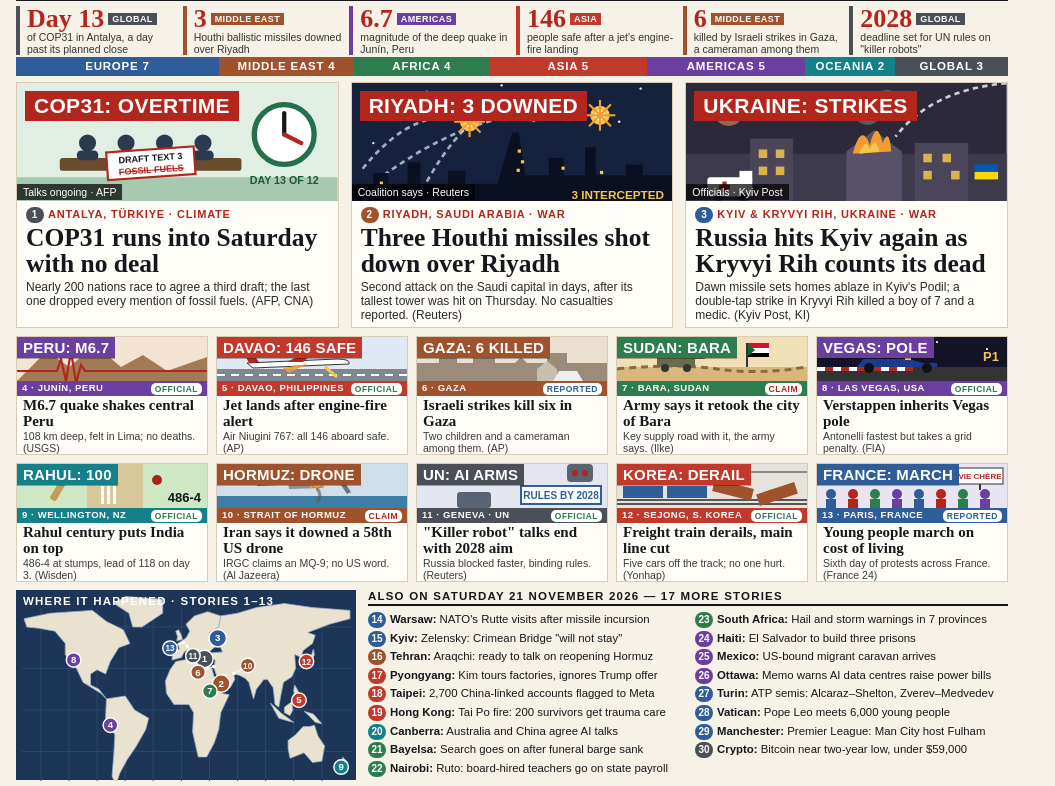
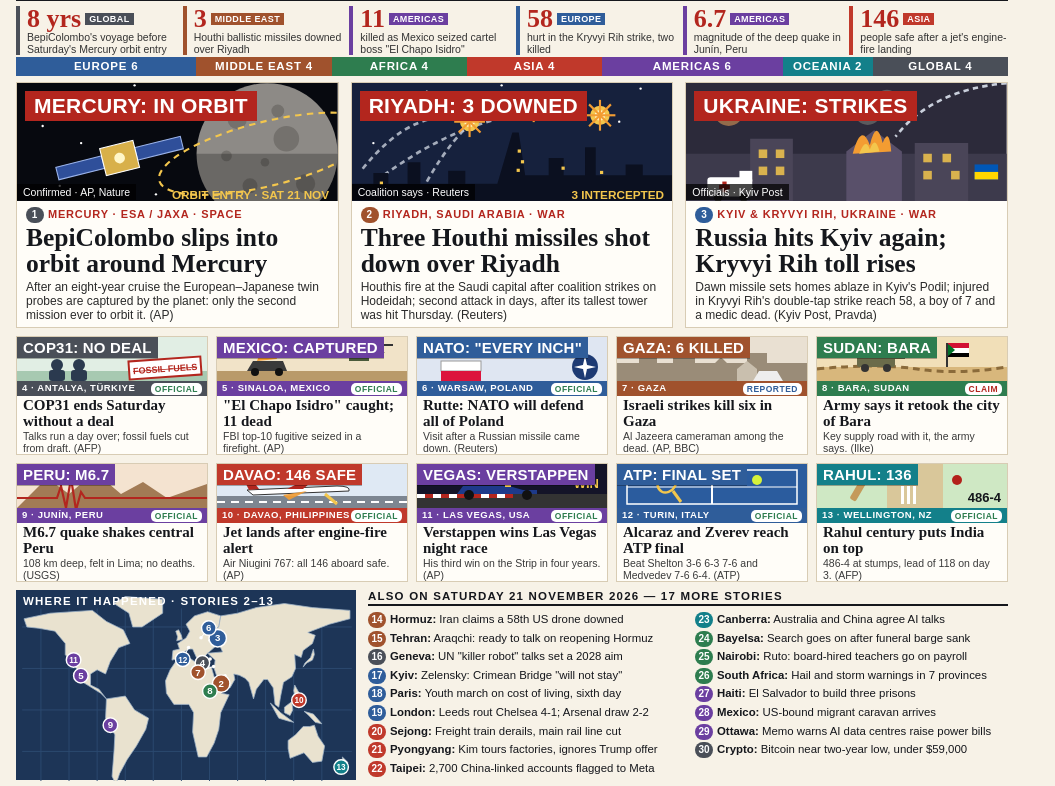
Before and after one commit to snavvansa/world-news-21nov, a plain HTML site: page page/index.html in a window 1280 px wide. Shown: the part 136-922 px from the top of the page, without its empty margins (0-1055 px from the left). Drawn offline with Linux system fonts and the light colour scheme.

Commit message:
Final edition: confirmed results of 21 Nov (BepiColombo in orbit, Vegas GP, ATP semis, El Chapo Isidro capture)

```diff
--- a/page/art.js
+++ b/page/art.js
@@ -52,7 +52,53 @@ const ART = {
     <circle cx="30" cy="111" r="4" fill="#222"/><circle cx="54" cy="111" r="4" fill="#222"/>
     <rect x="270" y="80" width="22" height="14" fill="#0057b7"/><rect x="270" y="87" width="22" height="7" fill="#ffd700"/>`),
 
+  // BepiColombo: the stacked craft on a dashed capture orbit around a big cratered Mercury.
+  mercury: (w, h) => svg(w, h, '0 0 300 118', `
+    <rect width="300" height="118" fill="#07090f"/>
+    ${stars([[14, 14], [40, 100], [90, 20], [130, 108], [60, 60], [24, 44], [110, 6]])}
+    <circle cx="234" cy="70" r="66" fill="#8d8a86"/>
+    ${[[206, 38, 9], [252, 56, 12], [218, 100, 7], [270, 98, 9], [196, 72, 5], [244, 30, 6], [232, 78, 4]].map(([x, y, r]) => `<circle cx="${x}" cy="${y}" r="${r}" fill="#74716d"/>`).join('')}
+    <path d="M168 70 a66 66 0 0 0 132 0" fill="#000" opacity=".25"/>
+    <ellipse cx="234" cy="70" rx="104" ry="30" fill="none" stroke="#f3c64d" stroke-width="2" stroke-dasharray="6 5" transform="rotate(-14 234 70)"/>
+    <g transform="translate(96 74) rotate(-14)">
+      <rect x="-60" y="-6" width="44" height="12" fill="#2f4f9a" stroke="#9ab3ea" stroke-width="1"/>
+      <rect x="16" y="-6" width="44" height="12" fill="#2f4f9a" stroke="#9ab3ea" stroke-width="1"/>
+      <rect x="-16" y="-13" width="32" height="26" fill="#d8b04a" stroke="#fff" stroke-width="1"/>
+      <circle cx="0" cy="0" r="5" fill="#fff6c9"/>
+    </g>
+    ${T(292, 112, 11, '#f3c64d', 'ORBIT ENTRY · SAT 21 NOV', 'end')}`),
+
   // ---------- card banners (190 x 44) ----------
+  copc: (w, h) => svg(w, h, '0 0 190 44', `
+    <rect width="190" height="44" fill="#e1eee4"/>
+    <rect y="34" width="190" height="10" fill="#a7c9b1"/>
+    <rect x="112" y="22" width="72" height="18" fill="#fff" stroke="#b3261e" stroke-width="2" transform="rotate(-4 148 31)"/>
+    <text x="148" y="35" font-size="9" font-weight="700" fill="#b3261e" text-anchor="middle" font-family="Liberation Sans" text-decoration="line-through" transform="rotate(-4 148 31)">FOSSIL FUELS</text>
+    <circle cx="170" cy="36" r="0" fill="none"/>
+    ${[40, 62].map(x => `<circle cx="${x}" cy="28" r="6" fill="#2b3a4f"/><rect x="${x - 8}" y="33" width="16" height="11" rx="3" fill="#2b3a4f"/>`).join('')}`),
+
+  cartel: (w, h) => svg(w, h, '0 0 190 44', `
+    <rect width="190" height="44" fill="#f1e3c8"/>
+    <rect y="34" width="190" height="10" fill="#b99a6a"/>
+    <path d="M30 34 h40 l-4 -10 h-30 Z" fill="#3a3a3a"/><circle cx="38" cy="35" r="4" fill="#111"/><circle cx="62" cy="35" r="4" fill="#111"/>
+    <path d="M40 24 q6 -18 12 -4 q4 -12 8 2" fill="#f39c32"/><circle cx="56" cy="10" r="7" fill="#777" opacity=".7"/>
+    <path d="M120 10 h40 l8 6 h-56 Z" fill="#4a5a3a"/><line x1="108" y1="8" x2="176" y2="8" stroke="#333" stroke-width="2"/>
+    <rect x="132" y="16" width="20" height="8" fill="#4a5a3a"/>`),
+
+  nato: (w, h) => svg(w, h, '0 0 190 44', `
+    <rect width="190" height="44" fill="#dfe6f2"/>
+    <rect x="24" y="24" width="40" height="10" fill="#fff" stroke="#999"/><rect x="24" y="34" width="40" height="10" fill="#dc143c"/>
+    <circle cx="168" cy="30" r="13" fill="#1d3a73"/>
+    <path d="M168 19 L170.5 30 L168 41 L165.5 30 Z M157 30 L168 27.5 L179 30 L168 32.5 Z" fill="#fff"/>`),
+
+  tennis: (w, h) => svg(w, h, '0 0 190 44', `
+    <rect width="190" height="44" fill="#2b5c9e"/>
+    <rect x="10" y="6" width="170" height="34" fill="none" stroke="#fff" stroke-width="1.5"/>
+    <line x1="95" y1="6" x2="95" y2="40" stroke="#fff" stroke-width="2"/>
+    <line x1="10" y1="23" x2="180" y2="23" stroke="#fff" stroke-width="1"/>
+    <circle cx="140" cy="16" r="5" fill="#d6f23a"/>
+    <ellipse cx="50" cy="18" rx="9" ry="11" fill="none" stroke="#f3c64d" stroke-width="2.5" transform="rotate(30 50 18)"/><line x1="56" y1="27" x2="64" y2="38" stroke="#f3c64d" stroke-width="3"/>`),
+
   quake: (w, h) => svg(w, h, '0 0 190 44', `
     <rect width="190" height="44" fill="#f4e3d0"/>
     <path d="M0 44 L30 14 L52 30 L78 8 L104 30 L126 18 L150 34 L190 20 V44 Z" fill="#a27b55"/>
@@ -92,7 +138,7 @@ const ART = {
     ${[0, 16, 32, 48, 64, 80].map(x => `<rect x="${x}" y="30" width="8" height="4" fill="#fff"/><rect x="${x + 8}" y="30" width="8" height="4" fill="#b3261e"/>`).join('')}
     <path d="M40 30 l6 -8 h46 l14 4 h14 v4 Z" fill="#1e3a8a"/><rect x="88" y="17" width="6" height="6" fill="#f3c64d"/>
     <circle cx="52" cy="31" r="5" fill="#111"/><circle cx="110" cy="31" r="5" fill="#111"/>
-    ${T(182, 24, 13, '#f3c64d', 'P1', 'end')}`),
+    ${T(182, 24, 13, '#f3c64d', 'WIN', 'end')}`),
 
   cricket: (w, h) => svg(w, h, '0 0 190 44', `
     <rect width="190" height="44" fill="#cfe8c4"/>
--- a/page/data.js
+++ b/page/data.js
@@ -1,67 +1,68 @@
-// The day's stories. Every one happened, or was first reported, on Saturday 21 November 2026.
+// The day's stories — final edition, written after Saturday 21 November 2026 had ended everywhere.
+// Every one happened, or was first reported, on that day in at least one time zone.
 // region: EU Europe · ME Middle East · AF Africa · AS Asia · AM Americas · OC Oceania · GL Global
-// src is who said it; status tells the reader how firm it is (official / reported / claim).
+// status tells the reader how firm it is (official / reported / claim).
 
 const EDITION = {
-  kicker: 'THE WORLD IN ONE DAY',
+  kicker: 'THE WORLD IN ONE DAY · FINAL EDITION',
   date: 'Saturday 21 November 2026',
-  deck: 'COP31 talks run into Saturday · Three missiles downed over Riyadh · Russia strikes Kyiv again',
+  deck: 'BepiColombo enters Mercury orbit · Three missiles downed over Riyadh · Mexico captures "El Chapo Isidro"',
 };
 
 const NUMS = [
-  ['Day 13', 'GL', 'of COP31 in Antalya, a day past its planned close'],
+  ['8 yrs', 'GL', 'BepiColombo\'s voyage before Saturday\'s Mercury orbit entry'],
   ['3', 'ME', 'Houthi ballistic missiles downed over Riyadh'],
+  ['11', 'AM', 'killed as Mexico seized cartel boss "El Chapo Isidro"'],
+  ['58', 'EU', 'hurt in the Kryvyi Rih strike, two killed'],
   ['6.7', 'AM', 'magnitude of the deep quake in Junín, Peru'],
   ['146', 'AS', 'people safe after a jet\'s engine-fire landing'],
-  ['6', 'ME', 'killed by Israeli strikes in Gaza, a cameraman among them'],
-  ['2028', 'GL', 'deadline set for UN rules on "killer robots"'],
 ];
 
 const LEADS = [
-  { region: 'GL', place: 'ANTALYA, TÜRKIYE · CLIMATE', art: 'cop', at: [30.7, 36.9, -6, 0], tag: 'COP31: OVERTIME', status: 'Talks ongoing · AFP',
-    h: 'COP31 runs into Saturday with no deal',
-    p: 'Nearly 200 nations race to agree a third draft; the last one dropped every mention of fossil fuels. (AFP, CNA)' },
+  { region: 'GL', place: 'MERCURY · ESA / JAXA · SPACE', art: 'mercury', tag: 'MERCURY: IN ORBIT', status: 'Confirmed · AP, Nature',
+    h: 'BepiColombo slips into orbit around Mercury',
+    p: 'After an eight-year cruise the European–Japanese twin probes are captured by the planet: only the second mission ever to orbit it. (AP)' },
   { region: 'ME', place: 'RIYADH, SAUDI ARABIA · WAR', art: 'riyadh', at: [46.7, 24.7, -4, 8], tag: 'RIYADH: 3 DOWNED', status: 'Coalition says · Reuters',
     h: 'Three Houthi missiles shot down over Riyadh',
-    p: 'Second attack on the Saudi capital in days, after its tallest tower was hit on Thursday. No casualties reported. (Reuters)' },
+    p: 'Houthis fire at the Saudi capital after coalition strikes on Hodeidah; second attack in days, after its tallest tower was hit Thursday. (Reuters)' },
   { region: 'EU', place: 'KYIV & KRYVYI RIH, UKRAINE · WAR', art: 'kyiv', at: [30.5, 50.5, 8, -2], tag: 'UKRAINE: STRIKES', status: 'Officials · Kyiv Post',
-    h: 'Russia hits Kyiv again as Kryvyi Rih counts its dead',
-    p: 'Dawn missile sets homes ablaze in Kyiv\'s Podil; a double-tap strike in Kryvyi Rih killed a boy of 7 and a medic. (Kyiv Post, KI)' },
+    h: 'Russia hits Kyiv again; Kryvyi Rih toll rises',
+    p: 'Dawn missile sets homes ablaze in Kyiv\'s Podil; injured in Kryvyi Rih\'s double-tap strike reach 58, a boy of 7 and a medic dead. (Kyiv Post, Pravda)' },
 ];
 
 const CARDS = [
+  { region: 'GL', place: 'ANTALYA, TÜRKIYE', art: 'copc', tag: 'COP31: NO DEAL', at: [30.7, 36.9, -8, 4], h: 'COP31 ends Saturday without a deal', p: 'Talks run a day over; fossil fuels cut from draft. (AFP)', status: 'official' },
+  { region: 'AM', place: 'SINALOA, MEXICO', art: 'cartel', tag: 'MEXICO: CAPTURED', at: [-107.4, 24.8], h: '"El Chapo Isidro" caught; 11 dead', p: 'FBI top-10 fugitive seized in a firefight. (AP)', status: 'official' },
+  { region: 'EU', place: 'WARSAW, POLAND', art: 'nato', tag: 'NATO: "EVERY INCH"', at: [21.0, 52.2, 8, -10], h: 'Rutte: NATO will defend all of Poland', p: 'Visit after a Russian missile came down. (Reuters)', status: 'official' },
+  { region: 'ME', place: 'GAZA', art: 'gaza', tag: 'GAZA: 6 KILLED', at: [34.4, 31.5, -16, 6], h: 'Israeli strikes kill six in Gaza', p: 'Al Jazeera cameraman among the dead. (AP, BBC)', status: 'reported' },
+  { region: 'AF', place: 'BARA, SUDAN', art: 'sudan', tag: 'SUDAN: BARA', at: [30.4, 13.6], h: 'Army says it retook the city of Bara', p: 'Key supply road with it, the army says. (Ilke)', status: 'claim' },
   { region: 'AM', place: 'JUNÍN, PERU', art: 'quake', tag: 'PERU: M6.7', at: [-75.8, -11.0], h: 'M6.7 quake shakes central Peru', p: '108 km deep, felt in Lima; no deaths. (USGS)', status: 'official' },
   { region: 'AS', place: 'DAVAO, PHILIPPINES', art: 'plane', tag: 'DAVAO: 146 SAFE', at: [125.6, 7.1], h: 'Jet lands after engine-fire alert', p: 'Air Niugini 767: all 146 aboard safe. (AP)', status: 'official' },
-  { region: 'ME', place: 'GAZA', art: 'gaza', tag: 'GAZA: 6 KILLED', at: [34.4, 31.5, -16, 6], h: 'Israeli strikes kill six in Gaza', p: 'Two children and a cameraman among them. (AP)', status: 'reported' },
-  { region: 'AF', place: 'BARA, SUDAN', art: 'sudan', tag: 'SUDAN: BARA', at: [30.4, 13.6], h: 'Army says it retook the city of Bara', p: 'Key supply road with it, the army says. (Ilke)', status: 'claim' },
-  { region: 'AM', place: 'LAS VEGAS, USA', art: 'f1', tag: 'VEGAS: POLE', at: [-115.1, 36.2], h: 'Verstappen inherits Vegas pole', p: 'Antonelli fastest but takes a grid penalty. (FIA)', status: 'official' },
-  { region: 'OC', place: 'WELLINGTON, NZ', art: 'cricket', tag: 'RAHUL: 100', at: [174.8, -41.3, -4, 0], h: 'Rahul century puts India on top', p: '486-4 at stumps, lead of 118 on day 3. (Wisden)', status: 'official' },
-  { region: 'ME', place: 'STRAIT OF HORMUZ', art: 'drone', tag: 'HORMUZ: DRONE', at: [56.3, 26.6, 14, -8], h: 'Iran says it downed a 58th US drone', p: 'IRGC claims an MQ-9; no US word. (Al Jazeera)', status: 'claim' },
-  { region: 'GL', place: 'GENEVA · UN', art: 'robot', tag: 'UN: AI ARMS', at: [6.1, 46.2, 6, 10], h: '"Killer robot" talks end with 2028 aim', p: 'Russia blocked faster, binding rules. (Reuters)', status: 'official' },
-  { region: 'AS', place: 'SEJONG, S. KOREA', art: 'train', tag: 'KOREA: DERAIL', at: [127.3, 36.5, 6, 2], h: 'Freight train derails, main line cut', p: 'Five cars off the track; no one hurt. (Yonhap)', status: 'official' },
-  { region: 'EU', place: 'PARIS, FRANCE', art: 'protest', tag: 'FRANCE: MARCH', at: [2.35, 48.86, -14, 6], h: 'Young people march on cost of living', p: 'Sixth day of protests across France. (France 24)', status: 'reported' },
+  { region: 'AM', place: 'LAS VEGAS, USA', art: 'f1', tag: 'VEGAS: VERSTAPPEN', at: [-115.1, 36.2], h: 'Verstappen wins Las Vegas night race', p: 'His third win on the Strip in four years. (AP)', status: 'official' },
+  { region: 'EU', place: 'TURIN, ITALY', art: 'tennis', tag: 'ATP: FINAL SET', at: [7.7, 45.1, -6, 12], h: 'Alcaraz and Zverev reach ATP final', p: 'Beat Shelton 3-6 6-3 7-6 and Medvedev 7-6 6-4. (ATP)', status: 'official' },
+  { region: 'OC', place: 'WELLINGTON, NZ', art: 'cricket', tag: 'RAHUL: 136', at: [174.8, -41.3, -4, 0], h: 'Rahul century puts India on top', p: '486-4 at stumps, lead of 118 on day 3. (AFP)', status: 'official' },
 ];
 
 const MORE = [
-  { region: 'EU', place: 'Warsaw', t: 'NATO\'s Rutte visits after missile incursion' },
+  { region: 'ME', place: 'Hormuz', t: 'Iran claims a 58th US drone downed' },
+  { region: 'ME', place: 'Tehran', t: 'Araqchi: ready to talk on reopening Hormuz' },
+  { region: 'GL', place: 'Geneva', t: 'UN "killer robot" talks set a 2028 aim' },
   { region: 'EU', place: 'Kyiv', t: 'Zelensky: Crimean Bridge "will not stay"' },
-  { region: 'ME', place: 'Tehran', t: 'Araqchi: ready to talk on reopening Hormuz' },
+  { region: 'EU', place: 'Paris', t: 'Youth march on cost of living, sixth day' },
+  { region: 'EU', place: 'London', t: 'Leeds rout Chelsea 4-1; Arsenal draw 2-2' },
+  { region: 'AS', place: 'Sejong', t: 'Freight train derails, main rail line cut' },
   { region: 'AS', place: 'Pyongyang', t: 'Kim tours factories, ignores Trump offer' },
   { region: 'AS', place: 'Taipei', t: '2,700 China-linked accounts flagged to Meta' },
-  { region: 'AS', place: 'Hong Kong', t: 'Tai Po fire: 200 survivors get trauma care' },
   { region: 'OC', place: 'Canberra', t: 'Australia and China agree AI talks' },
   { region: 'AF', place: 'Bayelsa', t: 'Search goes on after funeral barge sank' },
-  { region: 'AF', place: 'Nairobi', t: 'Ruto: board-hired teachers go on state payroll' },
+  { region: 'AF', place: 'Nairobi', t: 'Ruto: board-hired teachers go on payroll' },
   { region: 'AF', place: 'South Africa', t: 'Hail and storm warnings in 7 provinces' },
   { region: 'AM', place: 'Haiti', t: 'El Salvador to build three prisons' },
   { region: 'AM', place: 'Mexico', t: 'US-bound migrant caravan arrives' },
   { region: 'AM', place: 'Ottawa', t: 'Memo warns AI data centres raise power bills' },
-  { region: 'EU', place: 'Turin', t: 'ATP semis: Alcaraz–Shelton, Zverev–Medvedev' },
-  { region: 'EU', place: 'Vatican', t: 'Pope Leo meets 6,000 young people' },
-  { region: 'EU', place: 'Manchester', t: 'Premier League: Man City host Fulham' },
   { region: 'GL', place: 'Crypto', t: 'Bitcoin near two-year low, under $59,000' },
 ];
 
-const LEFT_OUT = 'Trump–Putin–Xi summit in Shenzhen and ICJ\'s Myanmar genocide ruling (Thu 19) · Russian missiles landing in Poland, UK–EU reset deal, Wall Street correction, Cyclone Akvan landfall (Fri 20).';
+const LEFT_OUT = 'Trump–Putin–Xi summit and ICJ Myanmar ruling (Thu 19) · Russian missiles landing in Poland, UK–EU reset deal, Wall Street correction (Fri 20) · COP31\'s final package (Sun 22).';
 
-const SOURCES = 'Reuters · AP · AFP · Al Jazeera · Kyiv Post · USGS · FIA · Yonhap · France 24';
+const SOURCES = 'AP · Reuters · AFP · BBC · Kyiv Post · Nature · USGS · ATP · Al Jazeera';
--- a/page/index.html
+++ b/page/index.html
@@ -73,7 +73,7 @@
 <div class="band leads" id="leads"></div>
 <div class="band cards" id="cards"></div>
 <div class="band low">
-  <div class="map"><span class="h">WHERE IT HAPPENED · STORIES 1–13</span><svg id="map" width="340" height="190" viewBox="0 0 340 196"></svg></div>
+  <div class="map"><span class="h">WHERE IT HAPPENED · STORIES 2–13</span><svg id="map" width="340" height="190" viewBox="0 0 340 196"></svg></div>
   <div class="more"><div class="h" id="moreh"></div><ul id="more"></ul></div>
 </div>
 <div class="band check" id="check"></div>
```
Also changed, not shown: entry.png.
